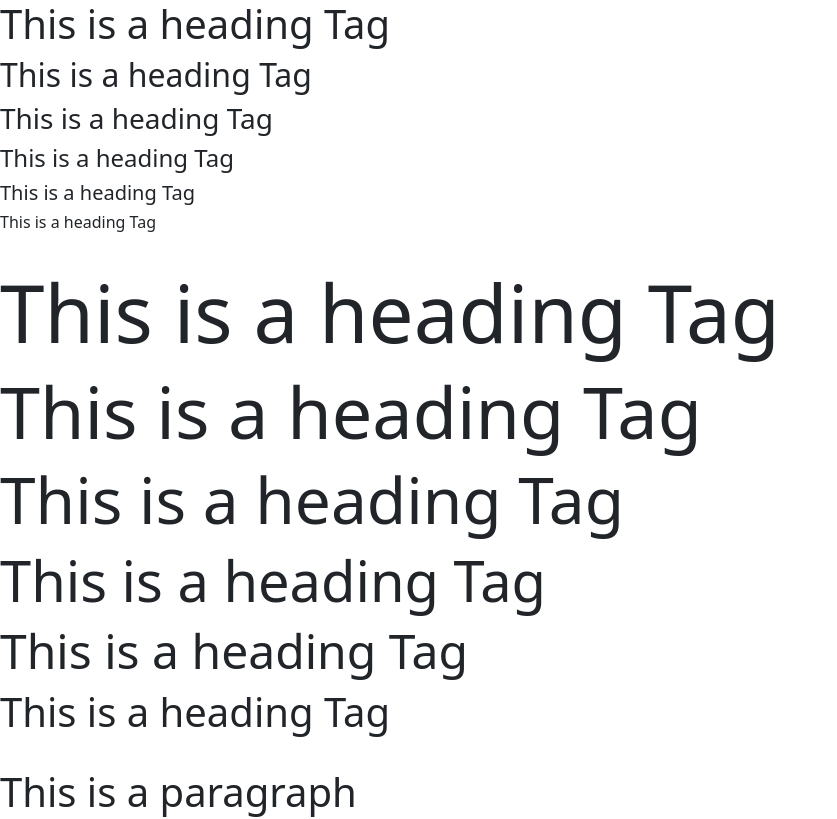
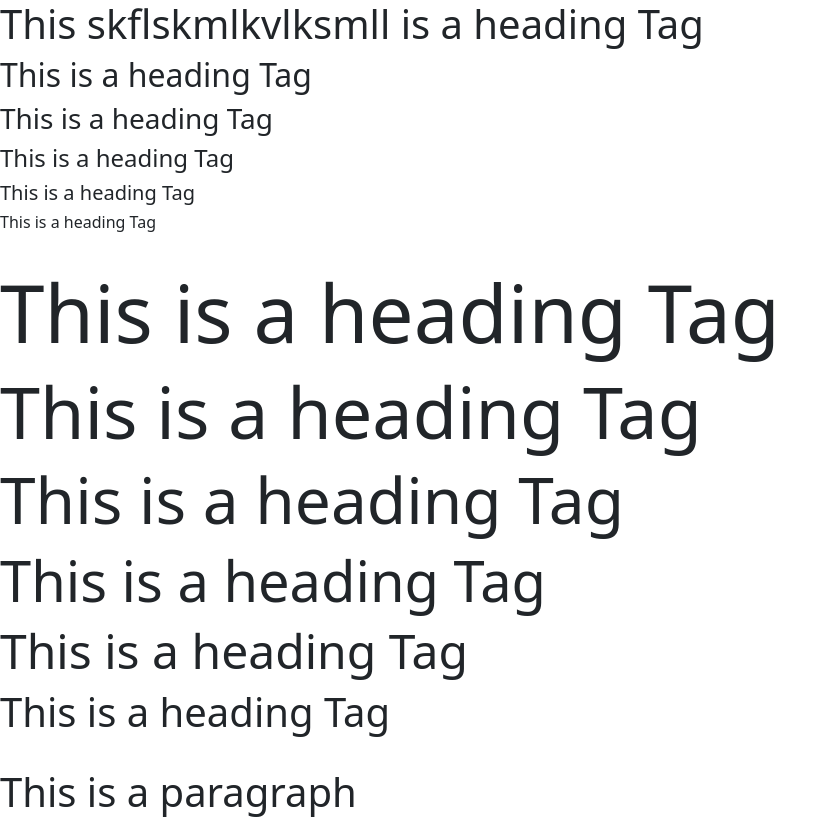
Before and after one commit to Styles-Theandriod/bootstrap-introduction-with-silas, a plain HTML site: page index.html in a window 1280 px wide. Shown: the top 819 px of the page, without its empty margins (0-837 px from the left). Drawn offline with Linux system fonts and the light colour scheme.

Commit message:
i added something on heading one line

```diff
--- a/index.html
+++ b/index.html
@@ -8,7 +8,7 @@
   </head>
   <body>
 
-    <h1>This is a heading Tag</h1>
+    <h1>This skflskmlkvlksmll is a heading Tag</h1>
     <h2>This is a heading Tag</h2>
     <h3>This is a heading Tag</h3>
     <h4>This is a heading Tag</h4>
```
